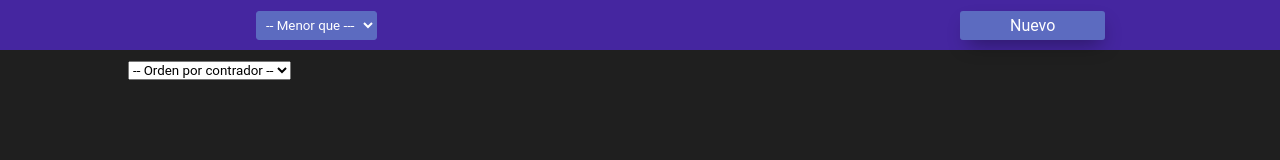
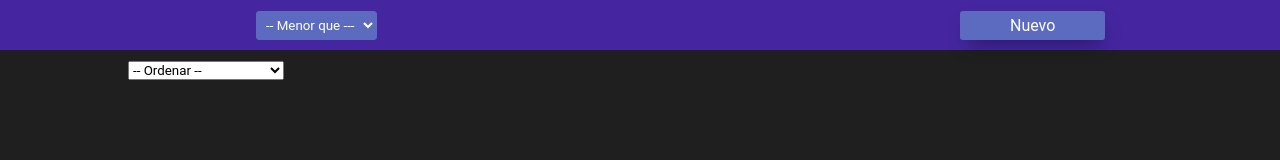
Before and after one commit to shashinvision/front_heroes, a Nuxt app: page / in a window 1280 px wide. Shown: the top 160 px of the page. Built offline with nearby package versions, Linux system fonts and the light colour scheme.

Commit message:
Orden complete

```diff
--- a/components/Content.vue
+++ b/components/Content.vue
@@ -1,15 +1,22 @@
 <template>
   <div id="contenedor" class="content centrar">
     <select name="" id="" v-model="orden">
-      <option value="">-- Orden por contrador --</option>
-      <option value="asc">Ascendente</option>
-      <option value="desc">Descendente</option>
+      <option value="">-- Ordenar --</option>
+      <option value="asc_nom">Ascendente nombre</option>
+      <option value="desc_nom">Descendente nombre</option>
+      <option value="asc_cont">Ascendente contador</option>
+      <option value="desc_cont">Descendente contador</option>
     </select>
-    <div
-      v-for="(dataContador, index) in getContadores || ordenContadores"
-      :key="index"
-    >
-      <contador :dataContador="{ dataContador, index }" />
+
+    <div v-if="orden == ''">
+      <div v-for="(dataContador, index) in getContadores" :key="index">
+        <contador :dataContador="{ dataContador, index }" />
+      </div>
+    </div>
+    <div v-else>
+      <div v-for="(dataContador, index) in ordenContadores" :key="index">
+        <contador :dataContador="{ dataContador, index }" />
+      </div>
     </div>
   </div>
 </template>
@@ -27,8 +34,9 @@ export default {
     ...mapGetters(["getContadores"]),
     ordenContadores() {
       let clonObj = JSON.parse(JSON.stringify(this.getContadores));
+      console.log("clonObj", clonObj);
 
-      if (this.orden == "asc") {
+      if (this.orden == "asc_cont") {
         clonObj.sort((a, b) => {
           if (a.contador < b.contador) {
             return -1;
@@ -36,6 +44,40 @@ export default {
           if (a.contador > b.contador) {
             return 1;
           }
+          // if (a.nombre.toLowerCase() < b.nombre.toLowerCase()) {
+          //   return -1;
+          // }
+          // if (a.nombre.toLowerCase() > b.nombre.toLowerCase()) {
+          //   return 1;
+          // }
+          return 0;
+        });
+        // console.log(this.contadores);
+      } else if (this.orden == "desc_cont") {
+        clonObj.sort((a, b) => {
+          if (a.contador > b.contador) {
+            return -1;
+          }
+          if (a.contador < b.contador) {
+            return 1;
+          }
+          // if (a.nombre.toLowerCase() > b.nombre.toLowerCase()) {
+          //   return -1;
+          // }
+          // if (a.nombre.toLowerCase() < b.nombre.toLowerCase()) {
+          //   return 1;
+          // }
+          return 0;
+        });
+      }
+      if (this.orden == "asc_nom") {
+        clonObj.sort((a, b) => {
+          // if (a.contador < b.contador) {
+          //   return -1;
+          // }
+          // if (a.contador > b.contador) {
+          //   return 1;
+          // }
           if (a.nombre.toLowerCase() < b.nombre.toLowerCase()) {
             return -1;
           }
@@ -45,14 +87,14 @@ export default {
           return 0;
         });
         // console.log(this.contadores);
-      } else if (this.orden == "desc") {
+      } else if (this.orden == "desc_nom") {
         clonObj.sort((a, b) => {
-          if (a.contador > b.contador) {
-            return -1;
-          }
-          if (a.contador < b.contador) {
-            return 1;
-          }
+          // if (a.contador > b.contador) {
+          //   return -1;
+          // }
+          // if (a.contador < b.contador) {
+          //   return 1;
+          // }
           if (a.nombre.toLowerCase() > b.nombre.toLowerCase()) {
             return -1;
           }
```
